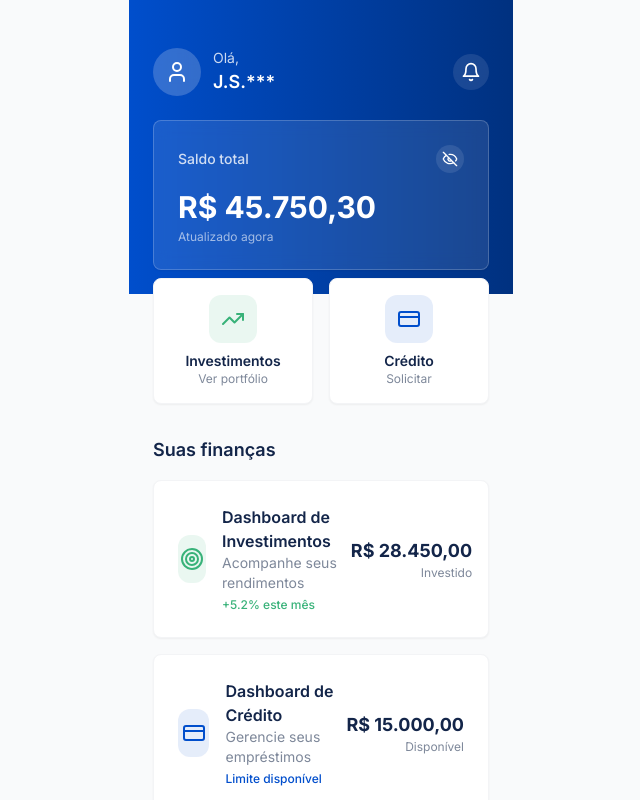
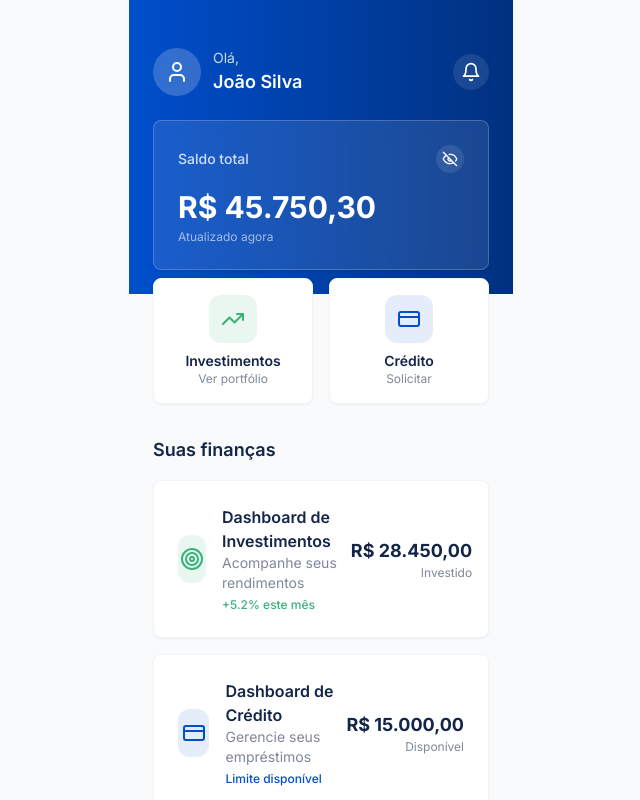
Before and after one commit to SophiSenne/Mithril, a React (Vite) app: page / in a window 1280 px wide. Both pictures are taken after typing "name@example.com", "Sample123" into the empty fields and a click on the button "Entrar". Shown: the top 800 px of the page, without its empty margins (319-959 px from the left). Built offline with nearby package versions, Linux system fonts and the light colour scheme; the HTML template or start-up script is replaced by a standard one.

Commit message:
Revert anonymization for J.S.***

```diff
--- a/src/components/Home.tsx
+++ b/src/components/Home.tsx
@@ -39,7 +39,7 @@ export default function Home({ onNavigate }: HomeProps) {
             </button>
             <div>
               <p className="text-white/80 text-sm">Olá,</p>
-              <h2 className="text-white text-lg font-semibold">J.S.***</h2> {/* Anonymized current user */}
+              <h2 className="text-white text-lg font-semibold">João Silva</h2>
             </div>
           </div>
           <button className="p-2 bg-white/10 backdrop-blur rounded-full">
```
